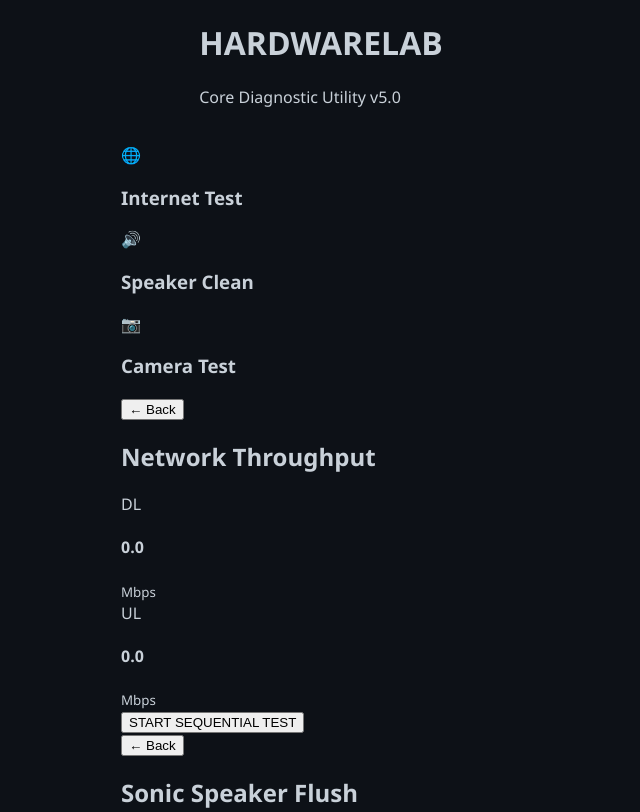
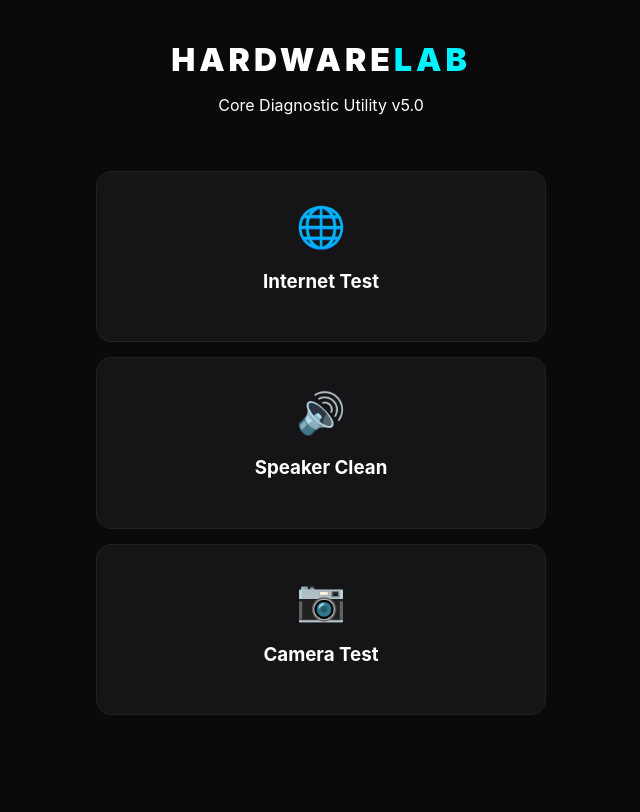
Before and after one commit to homelander-glitch/TESTER-, a plain HTML site: page index.html in a window 1280 px wide. Shown: the top 812 px of the page, without its empty margins (319-959 px from the left). Drawn offline with Linux system fonts and the light colour scheme.

Commit message:
Update style.css

```diff
--- a/style.css
+++ b/style.css
@@ -1,39 +1,52 @@
 :root {
-    --bg: #0d1117;
-    --accent: #58a6ff;
-    --card-bg: #161b22;
-    --text: #c9d1d9;
-    --border: #30363d;
+    --bg: #0a0a0c;
+    --accent: #00f2ff;
+    --card: #151518;
+    --text: #ffffff;
 }
 
 body {
     background: var(--bg);
     color: var(--text);
-    font-family: 'Segoe UI', Tahoma, sans-serif;
-    margin: 0;
-    display: flex;
-    flex-direction: column;
-    align-items: center;
+    font-family: 'Inter', sans-serif;
+    margin: 0; text-align: center;
 }
 
-.terminal-bar { width: 100%; background: #21262d; color: var(--accent); font-size: 10px; padding: 8px 20px; border-bottom: 1px solid var(--border); }
-.container { width: 90%; max-width: 400px; padding-top: 20px; }
-.card { background: var(--card-bg); border: 1px solid var(--border); padding: 20px; margin-bottom: 15px; border-radius: 8px; }
-.header-label { color: #8b949e; font-size: 11px; margin-bottom: 15px; font-weight: bold; }
-.speed-status { font-size: 12px; margin-bottom: 10px; color: var(--accent); }
+header { padding: 40px 20px; }
+h1 { letter-spacing: 4px; font-weight: 900; margin: 0; }
+.accent { color: var(--accent); }
 
-.speed-grid { display: grid; grid-template-columns: 1fr 1fr; gap: 10px; margin-bottom: 15px; }
-.speed-box { background: #0d1117; padding: 15px; border: 1px solid var(--border); border-radius: 6px; }
-.speed-box div { font-size: 22px; font-weight: bold; color: #fff; display: inline; }
-.u { font-size: 10px; color: #8b949e; margin-left: 4px; }
+.container { width: 90%; max-width: 450px; margin: auto; }
 
-.main-btn { width: 100%; background: #238636; border: none; color: white; padding: 12px; cursor: pointer; border-radius: 6px; font-weight: bold; transition: 0.2s; margin-top: 5px;}
-.main-btn:disabled { background: #161b22; color: #484f58; cursor: not-allowed; border: 1px solid var(--border); }
-.btn-red { background: #da3633; margin-top: 10px; }
+/* Menu Style */
+.menu-grid { display: grid; gap: 15px; }
+.menu-item {
+    background: var(--card);
+    padding: 30px;
+    border-radius: 15px;
+    cursor: pointer;
+    border: 1px solid #222;
+    transition: 0.3s;
+}
+.menu-item:hover { border-color: var(--accent); transform: translateY(-5px); }
+.icon { font-size: 40px; }
 
-.speaker-controls { display: flex; flex-direction: column; gap: 5px; }
-.progress-bg { height: 6px; background: #0d1117; margin-top: 15px; border-radius: 3px; overflow: hidden; }
-.p-fill { height: 100%; background: var(--accent); width: 0%; transition: width 0.1s linear; }
+/* Tool Cards */
+.tool-card { background: var(--card); padding: 25px; border-radius: 20px; border: 1px solid #222; }
+.hidden { display: none; }
+.back-btn { background: none; border: none; color: var(--accent); cursor: pointer; float: left; }
 
-.cam-box { width: 100%; height: 220px; background: #000; margin-bottom: 10px; border-radius: 6px; overflow: hidden; border: 1px solid var(--border); }
+.action-btn {
+    width: 100%; background: var(--accent); color: #000;
+    border: none; padding: 15px; border-radius: 10px;
+    font-weight: bold; font-size: 16px; margin-top: 20px; cursor: pointer;
+}
+.stop-btn { background: #ff4444; color: white; }
+
+.speed-row { display: flex; justify-content: space-around; margin: 30px 0; }
+.stat span { font-size: 12px; color: #888; display: block; }
+.stat h4 { font-size: 32px; margin: 5px 0; color: var(--accent); }
+
+.cam-view { width: 100%; height: 300px; background: #000; border-radius: 12px; overflow: hidden; margin-top: 15px; }
 video { width: 100%; height: 100%; object-fit: cover; }
+.cam-btns { display: grid; grid-template-columns: 1fr 1fr; gap: 10px; }
```
